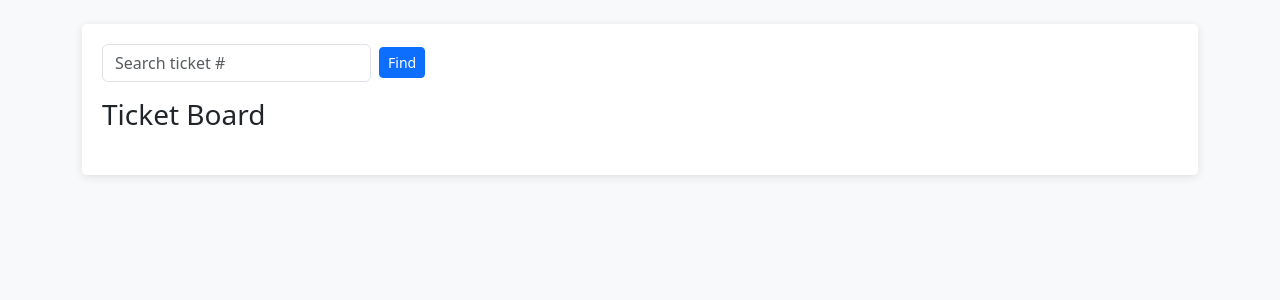
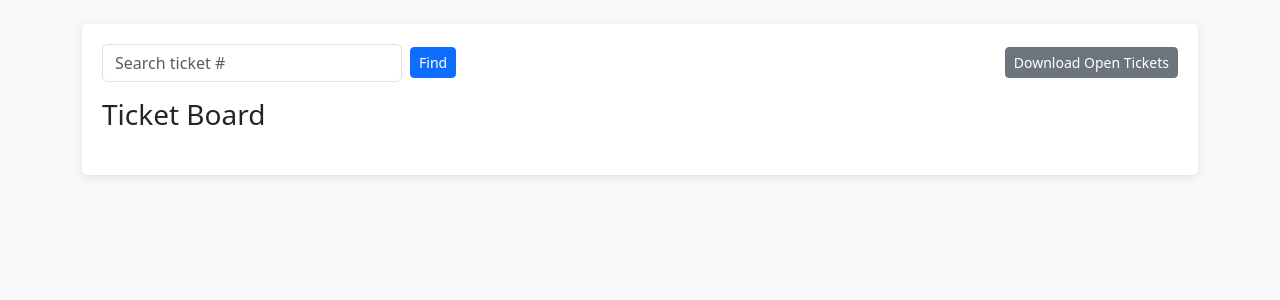
Before and after one commit to abean94/Ticket-and-Project-Management, a Flask app: page /dashboard in a window 1280 px wide. Shown: the part 58-358 px from the top of the page. Run offline with Flask 3, Linux system fonts and the light colour scheme; the visitor is signed in with stand-in values (Sample User, id 1); data that the repository does not hold is empty; parts of the project's set-up code (start-up, migrations or seed data) failed here and were passed over; some libraries are stand-ins or nearby versions.

Commit message:
move download open tickets to dashboard from menu, add route to download today - or all based on route

```diff
--- a/app.py
+++ b/app.py
@@ -39,6 +39,9 @@ def inject_branding():
         'BRAND_LOGO_PATH': app.config.get('BRAND_LOGO_PATH')
     }
 
+@app.context_processor
+def inject_request():
+    return dict(request=request)
 
 # #initialize the database
 db.init_app(app)
@@ -270,6 +273,59 @@ def dashboard_today():
     session.pop('start_time_utc', None)
     return render_template('dashboard.html', tickets=tickets)
 
+@app.route('/download_tickets_excel_today')
+@login_required
+def download_tickets_excel_today():
+    # Retrieve all the tickets from the database (replace with your actual query)
+    # Create a list of dictionaries to store ticket data
+    tickets = Ticket.query.filter(
+        Ticket.due_date.between(
+            func.date(func.now()),
+            func.timestampadd(text('SECOND'), 86399, func.date(func.now()))  # ✅ 11:59:59 PM today
+        )
+    ).order_by(
+        db.case(
+            (Ticket.status in ['Open', 'In Progress'], 1),
+            (Ticket.status == 'Touched', 2),
+            (Ticket.status == 'On Hold', 3),
+            (Ticket.status == 'Closed', 4),
+        ).asc(),
+        db.case(
+            (Ticket.priority == 'Important-Urgent', 1),
+            (Ticket.priority == 'Important-NotUrgent', 2),
+            (Ticket.priority == 'NotImportant-Urgent', 3),
+            (Ticket.priority == 'NotImportant-NotUrgent', 4),
+        ).asc(),
+    ).all()
+    ticket_data = []
+    for ticket in tickets:
+        ticket_data.append({
+            'Ticket ID': ticket.id,
+            'Subject': ticket.subject,
+            'Status': ticket.status,
+            'Priority': ticket.priority,
+            'Due Date': ticket.due_date.strftime('%Y-%m-%d') if ticket.due_date else None,
+            'Estimated Hours': ticket.estimated_hours,
+            'Project': ticket.project.name if ticket.project else 'No Project',
+            'Phase': ticket.phase.name if ticket.phase else 'No Phase'
+        })
+
+    # Create a DataFrame from the ticket data
+    df = pd.DataFrame(ticket_data)
+
+    # Create an in-memory output file
+    output = BytesIO()
+
+    # Write the DataFrame to an Excel file
+    with pd.ExcelWriter(output, engine='xlsxwriter') as writer:
+        df.to_excel(writer, index=False, sheet_name='Tickets')
+
+    # Set the output file's position to the beginning
+    output.seek(0)
+
+    # Send the file as an attachment to be downloaded by the user
+    return send_file(output, mimetype='application/vnd.openxmlformats-officedocument.spreadsheetml.sheet',
+                     as_attachment=True, download_name='tickets.xlsx')
 
 @app.route('/project_or_regular')
 @login_required
@@ -588,7 +644,6 @@ def delete_note(note_id):
 @login_required
 def toggle_resolution(note_id):
     note = TicketNote.query.get_or_404(note_id)
-    print(note)
 
     # Toggle the billable status
     if note.is_resolution == False:
--- a/templates/dashboard.html
+++ b/templates/dashboard.html
@@ -211,7 +211,6 @@
         <h5 class="text-white">Navigation</h5>
         <a href="{{ url_for('project_or_regular') }}" class="btn btn-success mb-2">New Ticket</a>
         <a href="{{ url_for('random_task') }}" class="btn btn-secondary mb-2">Get something Done!</a>
-        <a href="{{ url_for('download_tickets_excel') }}" class="btn btn-secondary mb-2">Download Open Tickets</a>
         <a href="{{ url_for('projects_home') }}" class="btn btn-secondary mb-2">View Projects</a>
         <a href="{{ url_for('dashboard') }}" class="btn btn-secondary mb-2">View All Tickets</a>
         <a href="{{ url_for('dashboard_today') }}" class="btn btn-secondary mb-2">Tickets Due Today</a>
@@ -225,10 +224,18 @@
 
     <div class="container mt-4">
         <div class="tickets-container">
-            <div class="mb-3 d-flex align-items-center gap-2">
-                <input type="text" id="ticketSearchInput" placeholder="Search ticket #" class="form-control w-25">
-                <button class="btn btn-primary btn-sm" onclick="searchTicket()">Find</button>
+            <div class="mb-3 d-flex align-items-center justify-content-between">
+                <div class="d-flex align-items-center gap-2 flex-grow-1">
+                    <input type="text" id="ticketSearchInput" placeholder="Search ticket #" class="form-control" style="max-width: 300px;">
+                    <button class="btn btn-primary btn-sm" onclick="searchTicket()">Find</button>
+                </div>
+                <a href="{% if request.endpoint == 'dashboard_today' %}
+                        {{ url_for('download_tickets_excel_today') }}
+                        {% else %}
+                        {{ url_for('download_tickets_excel') }}
+                        {% endif %}" class="btn btn-secondary btn-sm">Download Open Tickets</a>
             </div>
+
             <h3 class="mb-4">Ticket Board</h3>
             <ul class="tickets-list">
                 {% for ticket in tickets %}
```
